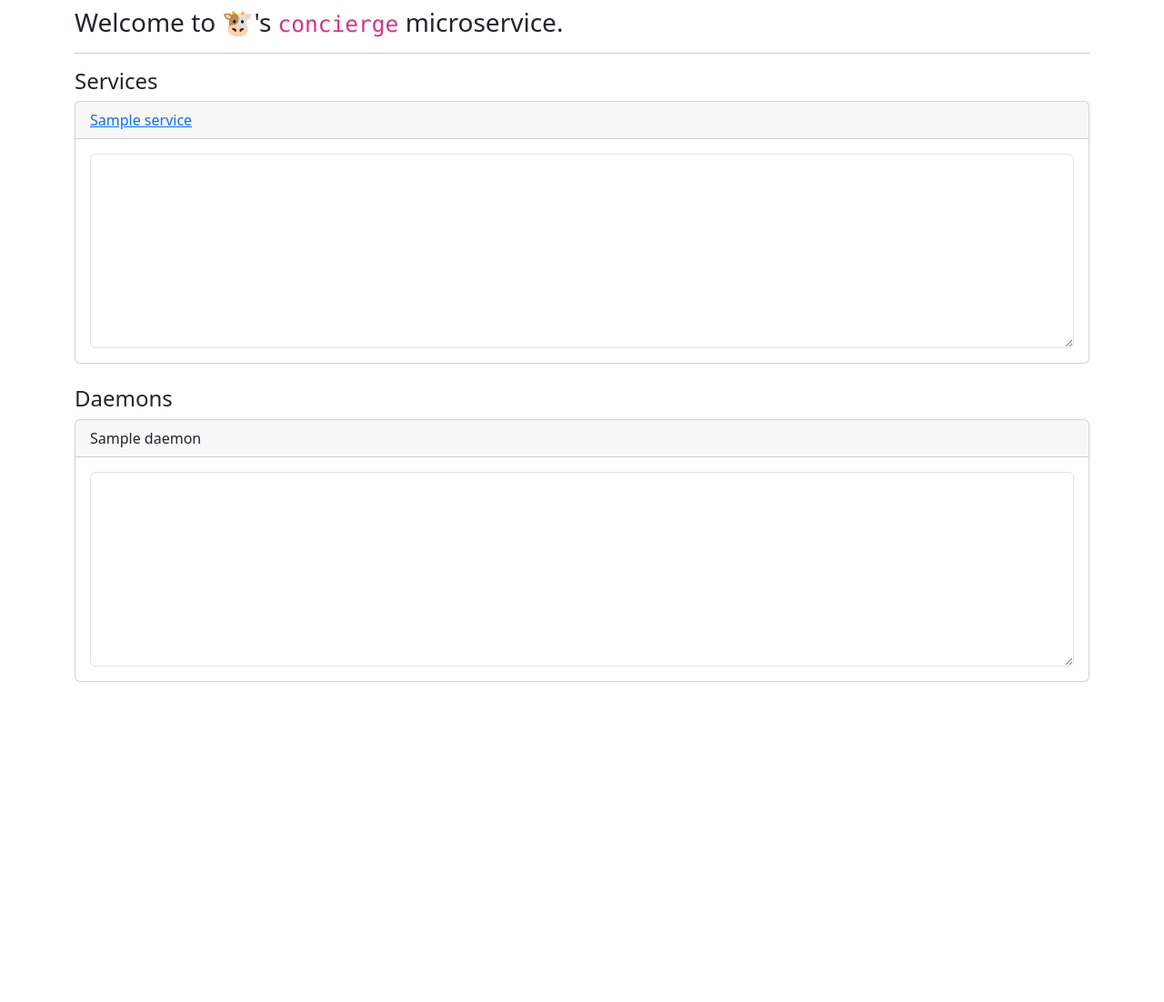
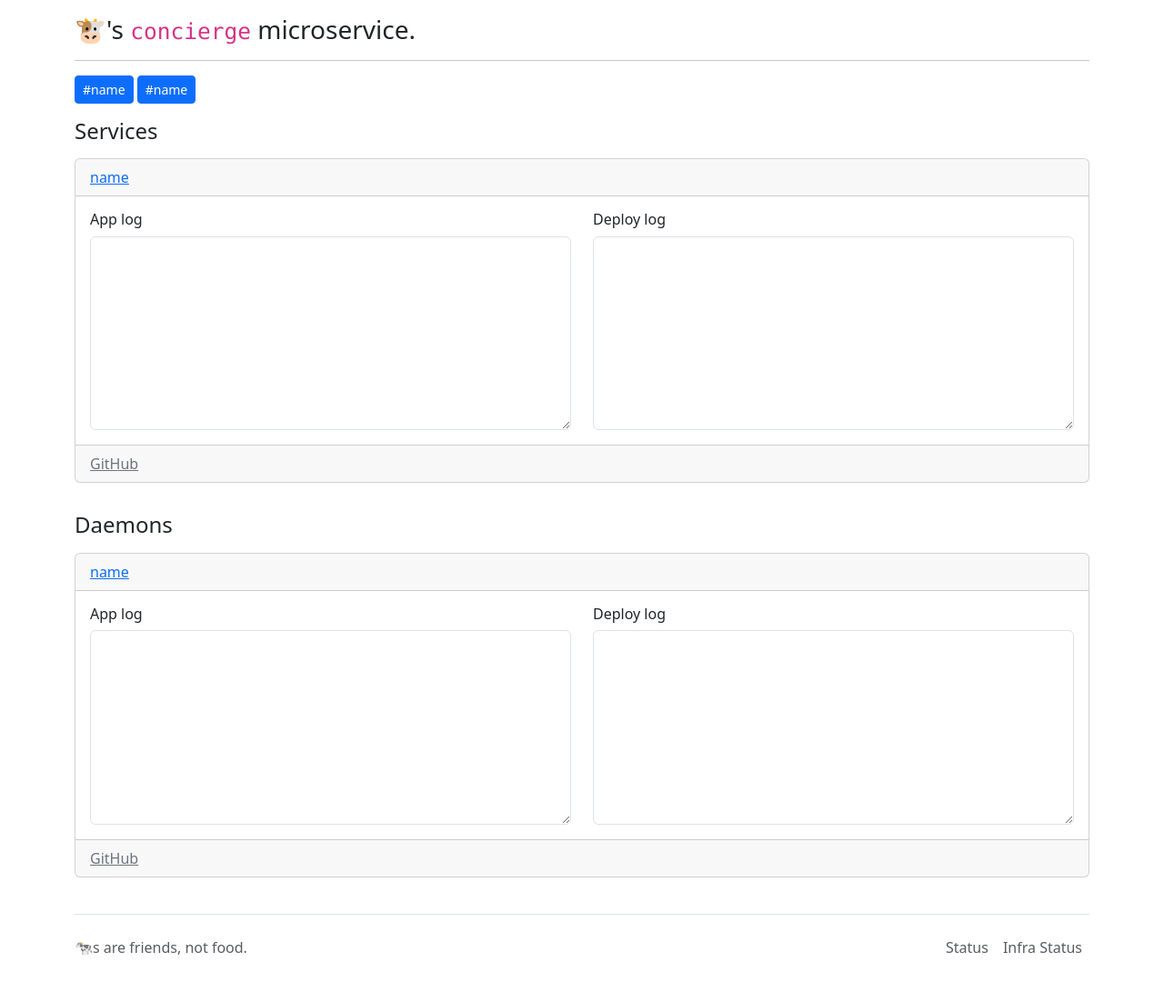
Before and after one commit to neutonfoo/cocos-concierge-old, a Flask app: template concierge/templates/status.html in a window 1280 px wide. Shown: the whole page at 91% size. Before the commit the page ends 750 px from the top, so only its background shows below. Run offline with Flask 2, Linux system fonts and the light colour scheme; the template is opened without the code that fills it: most values are stand-ins (such as "Sample title", 1, 10 or a date in 2020); data that the repository does not hold is empty.

Commit message:
Concierge upgrades

```diff
--- a/concierge/app.py
+++ b/concierge/app.py
@@ -14,31 +14,69 @@ projects = json.load(projects_file)
 
 @app.route("/")
 def home():
-    services = projects["services"].keys()
-    daemons = projects["daemons"].keys()
-
-    return render_template("status.html", services=services, daemons=daemons)
+    return render_template("status.html", projects=projects)
 
 
 @app.route("/logs")
 def logs():
-    logs = {"services": {}, "daemons": {}}
+    logs = {}
 
-    for app_name in projects["services"]:
-        log_filename = f"logs/{app_name}.txt"
+    for app_type in ["services", "daemons"]:
+        for app_name in projects[app_type]:
+            deploy_log_filename = f"logs/{app_name}.deploy.txt"
 
-        if os.path.isfile(log_filename):
-            f = open(log_filename, "r")
-            logs["services"][f"{app_name}"] = f.read()
+            logs[app_name] = {
+                "deploy": "",
+                "app": subprocess.check_output(
+                    ["bash", "scripts/app_log.sh", app_name],
+                    encoding="utf8",
+                ),
+            }
 
-    for app_name in projects["daemons"]:
-        log_filename = f"logs/{app_name}.txt"
-
-        if os.path.isfile(log_filename):
-            f = open(log_filename, "r")
-            logs["daemons"][f"{app_name}"] = f.read()
+            if os.path.isfile(deploy_log_filename):
+                f = open(deploy_log_filename, "r")
+                logs[app_name]["deploy"] = f.read()
 
     return logs
+
+
+@app.route("/infra_logs")
+def infra_logs():
+    concierge_app_log_filename = f"logs/concierge.app.txt"
+
+    logs = {
+        "concierge": "",
+        "reverse-proxy": subprocess.check_output(
+            ["bash", "scripts/app_log.sh", "cocos-concierge"], encoding="utf8"
+        ),
+    }
+
+    concierge_app_log_line_limit = 700
+
+    if os.path.isfile(concierge_app_log_filename):
+        f = open(concierge_app_log_filename, "r")
+
+        concierge_log_lines = f.readlines()
+        f.seek(0)
+        num_lines = len(concierge_log_lines)
+
+        # If number of lines exceeds 700, clear file and copy the last 700 lines
+        if num_lines > concierge_app_log_line_limit:
+            f.close()
+            f2 = open(concierge_app_log_filename, "w")
+            f2.writelines(concierge_log_lines[-concierge_app_log_line_limit:])
+            f2.close()
+            f = open(concierge_app_log_filename, "r")
+
+        logs["concierge"] = f.read()
+        f.close()
+
+    return logs
+
+
+@app.route("/infra")
+def infra_status():
+    return render_template("infra.html", projects=projects)
 
 
 @app.route("/hook/<action>/<app_type>/<app_name>")
@@ -57,7 +95,7 @@ def hook(action: str, app_type: str, app_name: str, branch_name="main"):
         return f"App <code>{app_name}</code> does not exist in projects.json."
 
     if action == "update":
-        log = open(f"logs/{app_name}.txt", "w")
+        log = open(f"logs/{app_name}.deploy.txt", "w")
         subprocess.Popen(
             ["bash", "scripts/update.sh", app_name, app_repo, branch_name],
             stdout=log,
--- a/concierge/static/css/main.css
+++ b/concierge/static/css/main.css
@@ -3,6 +3,7 @@
     padding: 0;
 }
 
+textarea.app-log,
 textarea.deploy-log {
     font-size: 10pt;
     font-family: monospace;
--- /dev/null
+++ b/concierge/static/js/status.js
@@ -0,0 +1,34 @@
+document.addEventListener("DOMContentLoaded", function () {
+  let isProcessingLogs = false;
+  const logs = {};
+
+  const refreshLogs = async () => {
+    if (isProcessingLogs) return;
+
+    isProcessingLogs = true;
+    const rawLogs = await (await fetch("/logs")).json();
+
+    for (const appName in rawLogs) {
+      if (!logs[appName]) {
+        logs[appName] = { app: "", deploy: "" };
+      }
+
+      for (const logType of ["app", "deploy"]) {
+        if (logs[appName][logType] !== rawLogs[appName][logType]) {
+          logs[appName][logType] = rawLogs[appName][logType];
+
+          const logTextarea = document.querySelector(
+            `#${appName}-${logType}-log`
+          );
+          logTextarea.innerHTML = logs[appName][logType];
+          logTextarea.scrollTop = logTextarea.scrollHeight;
+        }
+      }
+    }
+
+    isProcessingLogs = false;
+  };
+
+  refreshLogs();
+  setInterval(refreshLogs, 2000);
+});
--- a/concierge/templates/status.html
+++ b/concierge/templates/status.html
@@ -2,6 +2,7 @@
 <html lang="en">
   <head>
     <meta charset="UTF-8" />
+    <meta name="viewport" content="width=device-width, initial-scale=1">
     <title>Conceirge</title>
     <link
       href="https://cdn.jsdelivr.net/npm/bootstrap@5.3.0-alpha2/dist/css/bootstrap.min.css"
@@ -13,53 +14,23 @@
       rel="stylesheet"
       href="{{ url_for('static', filename='css/main.css') }}"
     />
-    <script>
-      document.addEventListener("DOMContentLoaded", function () {
-        const logs = {
-          services: {},
-          daemons: {},
-        };
-
-        const refreshLogs = async () => {
-          const rawLogs = await (await fetch("/logs")).json();
-
-          for (const appName in rawLogs["services"]) {
-            if (logs.services[appName] != rawLogs["services"][appName]) {
-              logs.services[appName] = rawLogs["services"][appName];
-
-              const logTextarea = document.querySelector(`#${appName}_log`);
-
-              logTextarea.innerHTML = logs["services"][appName];
-              logTextarea.scrollTop = logTextarea.scrollHeight;
-            }
-          }
-
-          for (const appName in rawLogs["daemons"]) {
-            if (logs.services[appName] != rawLogs["daemons"][appName]) {
-              logs.services[appName] = rawLogs["daemons"][appName];
-
-              const logTextarea = document.querySelector(`#${appName}_log`);
-
-              logTextarea.innerHTML = logs["daemons"][appName];
-              logTextarea.scrollTop = logTextarea.scrollHeight;
-            }
-          }
-        };
-
-        refreshLogs();
-        setInterval(refreshLogs, 2000);
-      });
-    </script>
+    <script src="{{ url_for('static', filename='js/status.js') }}"></script>
   </head>
   <body>
-    <div class="container mt-2">
-      <h3>Welcome to 🐮's <code>concierge</code> microservice.</h3>
+    <div class="container mt-3">
+      <h3>🐮's <code>concierge</code> microservice.</h3>
       <hr />
-      <h4>Services</h4>
+      {% for app_type in ['services', 'daemons'] %} {% for app_name in
+      projects[app_type].keys()|sort() %}
+      <a class="btn btn-primary btn-sm" href="#{{ app_name }}"
+        >#{{ app_name }}</a
+      >
+      {% endfor %} {% endfor %} {% for app_type in ['services', 'daemons'] %}
+      <h4 class="my-3">{{ app_type[0]|upper }}{{ app_type[1:] }}</h4>
       <div class="row">
-        {% for app_name in services %}
-        <div class="col-xs-12 col-xxl-6 mb-4">
-          <div class="card">
+        {% for app_name in projects[app_type].keys()|sort() %}
+        <div class="col-xs-12 mb-3">
+          <div class="card" id="{{ app_name }}">
             <div class="card-header">
               <a
                 href="https://cocoshouse.xyz/{{ app_name }}"
@@ -69,35 +40,47 @@
               >
             </div>
             <div class="card-body">
-              <textarea
-                class="form-control deploy-log"
-                id="{{ app_name }}_log"
-                rows="10"
-                readonly
-              ></textarea>
+              <div class="row">
+                {% for log_type in ['app', 'deploy'] %}
+                <div class="col-12 col-md-6">
+                  <h6 class="mb-2 mt-2 mt-md-0">{{ log_type[0]|upper }}{{ log_type[1:] }} log</h6>
+                  <textarea
+                    class="form-control {{ log_type }}-log"
+                    id="{{ app_name }}-{{ log_type }}-log"
+                    rows="10"
+                    readonly
+                  ></textarea>
+                </div>
+                {% endfor %}
+              </div>
+            </div>
+            <div class="card-footer text-body-secondary">
+              <a
+                href="https://github.com/{{ projects['services'][app_name] }}"
+                class="card-link link-secondary"
+                target="_blank"
+              >
+                GitHub</a
+              >
             </div>
           </div>
         </div>
         {% endfor %}
       </div>
-      <h4>Daemons</h4>
-      <div class="row">
-        {% for app_name in daemons %}
-        <div class="col-xs-12 col-xxl-6 mb-4">
-          <div class="card">
-            <div class="card-header">{{ app_name }}</div>
-            <div class="card-body">
-              <textarea
-                class="form-control deploy-log"
-                id="{{ app_name }}_log"
-                rows="10"
-                readonly
-              ></textarea>
-            </div>
-          </div>
-        </div>
-        {% endfor %}
-      </div>
+      {% endfor %}
+      <footer
+        class="d-flex flex-wrap justify-content-between align-items-center py-3 my-4 border-top"
+      >
+        <p class="col-md-4 mb-0 text-body-secondary">🐄s are friends, not food.</p>
+        <ul class="nav col-md-4 justify-content-end">
+          <li class="nav-item">
+            <a href="/" class="nav-link px-2 text-body-secondary">Status</a>
+          </li>
+          <li class="nav-item">
+            <a href="/infra" class="nav-link px-2 text-body-secondary">Infra Status</a>
+          </li>
+        </ul>
+      </footer>
     </div>
     <script
       src="https://cdn.jsdelivr.net/npm/bootstrap@5.3.0-alpha2/dist/js/bootstrap.bundle.min.js"
--- a/projects.json
+++ b/projects.json
@@ -1,8 +1,10 @@
 {
-    "daemons": {},
-    "services": {
-        "ice-bears-map": "elaineduh/ice-bear-map",
-        "test-web": "neutonfoo/test-web",
-        "ice-bears-table": "neutonfoo/ice-bears-table"
-    }
+  "daemons": {
+    "minabot-discord": "neutonfoo/minabot-discord"
+  },
+  "services": {
+    "ice-bears-map": "elaineduh/ice-bear-map",
+    "test-web": "neutonfoo/test-web",
+    "ice-bears-table": "neutonfoo/ice-bears-table"
+  }
 }
```
Also changed, not shown: concierge/static/js/infra_status.js (added, +32 -0 lines), concierge/templates/infra.html (added, +59 -0 lines), .github/workflows/deployment.yml, 3 other files.
